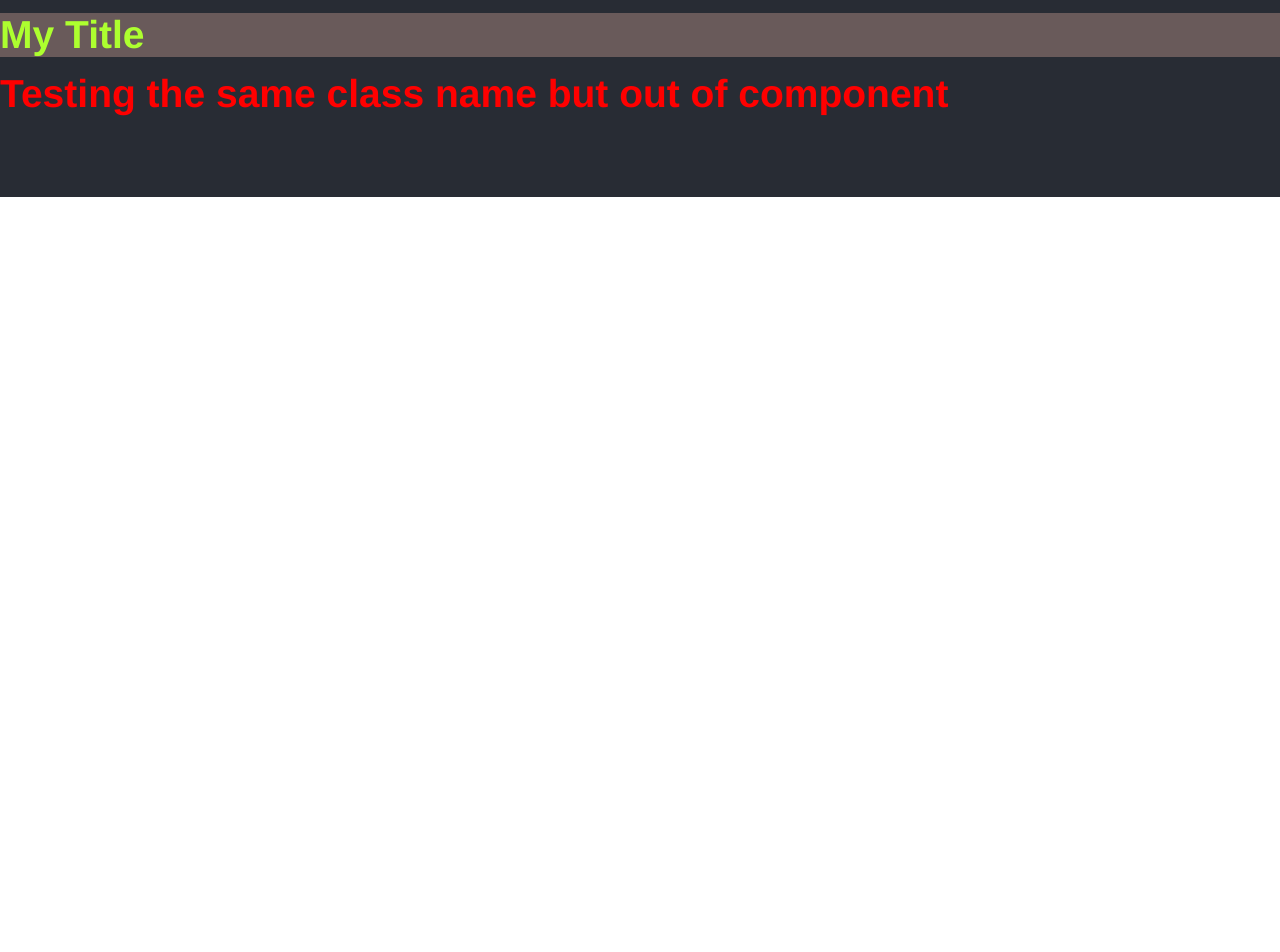
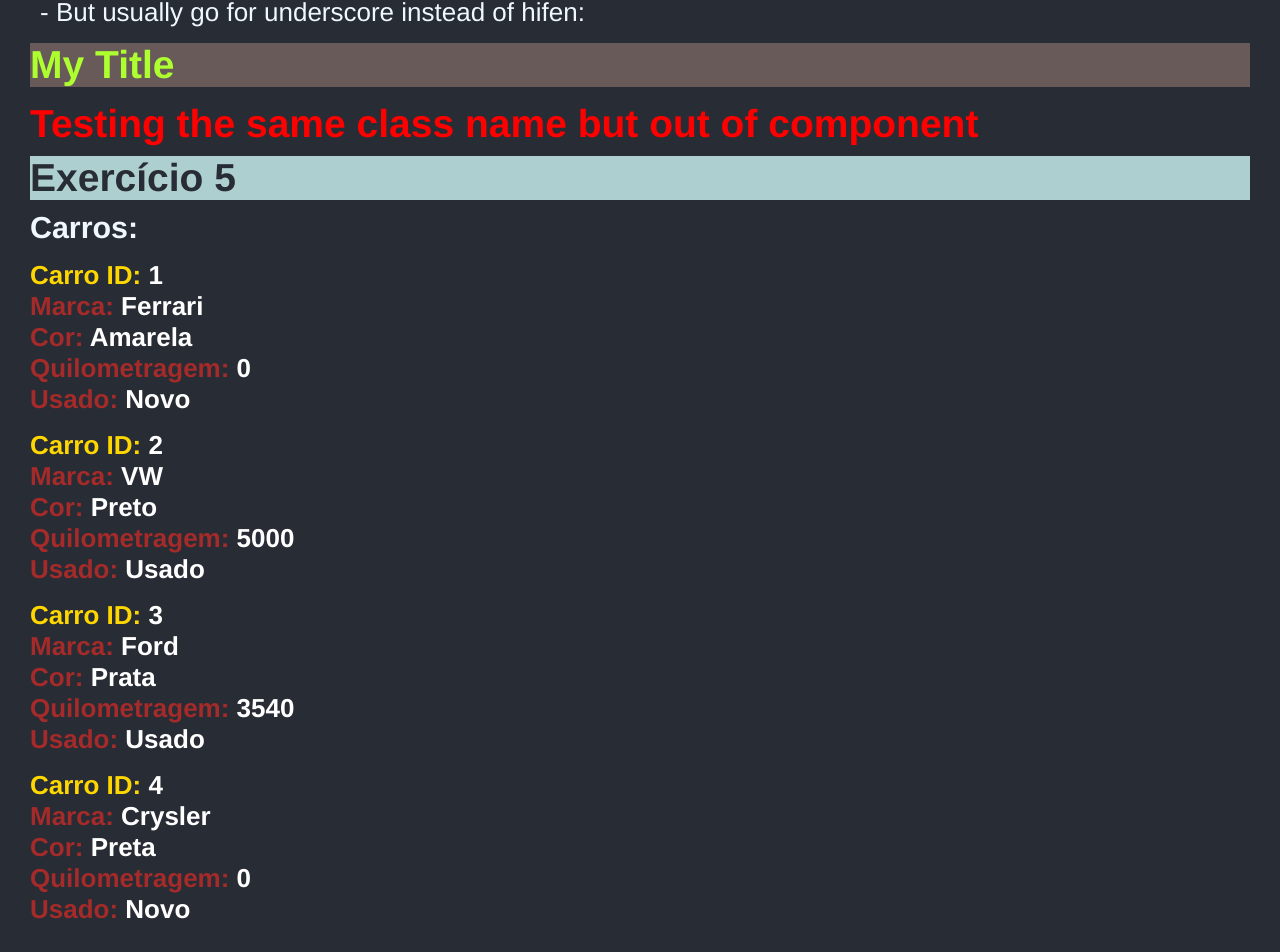
Before and after one commit to Rafaeldasilvaperes/REACTJS-PrimeiroProjeto, a React (Create React App) app: page / in a window 1280 px wide. Shown: the part 603-1555 px from the top of the page. Before the commit the page ends 1056 px from the top, so only its background shows below. Built offline with nearby package versions, Linux system fonts and the light colour scheme.

Commit message:
Entrega Exercício 5 do curso

```diff
--- a/src/App.css
+++ b/src/App.css
@@ -4,7 +4,7 @@
 }
 
 .App {
-  background-color: #282c34;
+  /* background-color: #282c34; */
   min-height: 100vh;
   color: aliceblue;
   align-items: left;
--- a/src/App.js
+++ b/src/App.js
@@ -20,6 +20,7 @@ import { MyComponentCSSLesson } from './components/MyComponentCSSLesson';
 
 import { useState } from "react";
 import { CSSModules } from './components/CSSModules';
+import { MoreCars } from './components/MoreCars';
 // import { ChangeMessageState } from './components/ChangeMessageState';
 // import { UserDetails } from './components/UserDetails';
 
@@ -53,6 +54,13 @@ export function App() {
   const n = 5;
   const [name] = useState("Roger");
   const redTitle = false;
+
+  const coolestCars = [
+      {id: 1, brand: "Ferrari", color: "Amarela", newCar: true, km: 0},
+      {id: 2, brand: "VW", color: "Preto", newCar: false, km: 5000},
+      {id: 3, brand: "Ford", color: "Prata", newCar: false, km: 3540},
+      {id: 4, brand: "Crysler", color: "Preta", newCar: true, km: 0}
+    ];
 
   return (
     <div className="App">
@@ -139,6 +147,23 @@ export function App() {
       {/* CSS MODULES ☺ THE ONE TO BE USED /o/*/}
       <CSSModules />
       <h2 className='my_title'>Testing the same class name but out of component</h2>
+      {/* Exercício 5 */}
+      <h2 className='exercicio5__titulo'>Exercício 5</h2>
+      <h3>Carros:</h3>
+      <ul>
+        {coolestCars.map((car) => (
+          <MoreCars
+            key={car.id}
+            id={car.id}
+            brand={car.brand}
+            color={car.color}
+            km={car.km}
+            newCar={car.newCar}
+          />
+        ))}
+      </ul>
+
+
 
     </div>
   );
--- /dev/null
+++ b/src/components/MoreCars.js
@@ -0,0 +1,15 @@
+import styles from './MoreCars.module.css'
+
+export const MoreCars = ({id, brand, color, km, newCar}) => {
+  return (
+    <>
+      <li className={styles.lista}>
+        <h4>Carro ID: <span>{id}</span></h4>
+        <h4>Marca: <span>{brand}</span></h4>
+        <h4>Cor: <span>{color}</span></h4>
+        <h4>Quilometragem: <span>{km}</span></h4>
+        <h4>Usado: <span>{newCar ? ("Novo") : ("Usado")}</span></h4>
+      </li>
+    </>
+  )
+}
--- /dev/null
+++ b/src/components/MoreCars.module.css
@@ -0,0 +1,13 @@
+.lista{
+  list-style: none;
+  margin-block: 15px;
+}
+.lista h4:not(:first-child){
+  color: brown;
+}
+.lista h4:first-child{
+  color: gold;
+}
+.lista span{
+  color: white;
+}
--- a/src/index.css
+++ b/src/index.css
@@ -1,8 +1,9 @@
 body{
   margin: 0;
-  padding: 0;
+  padding: 30px;
   font-family: Helvetica, sans-serif;
   padding-bottom: 20%;
+  background-color: #282c34;
 }
 
 h2{
@@ -19,3 +20,8 @@ h2{
   background-color: green;
   margin-top: 15px;
 }
+.exercicio5__titulo{
+  margin-block: 10px;
+  color: #282c34;
+  background-color: rgb(174, 207, 207);
+}
```
